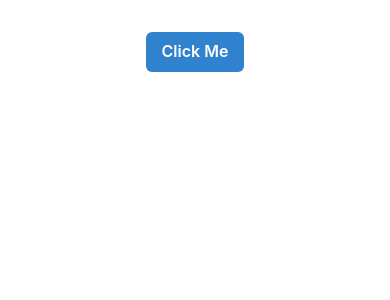
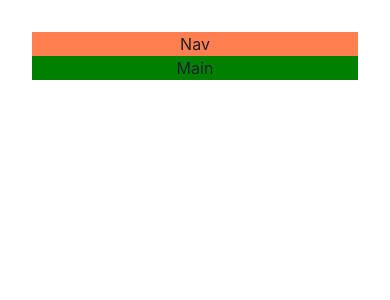
Before and after one commit to abelmore33/Vidly, a React (Vite) app: page / in a window 390 px wide. Shown: the top 300 px of the page. Built offline with nearby package versions, Linux system fonts and the light colour scheme.

Commit message:
Added responsive layout

```diff
--- a/src/App.tsx
+++ b/src/App.tsx
@@ -1,5 +1,5 @@
 import { useState } from "react";
-import { Button } from "@chakra-ui/react";
+import { Grid, GridItem, Show } from "@chakra-ui/react";
 
 import "./App.css";
 
@@ -7,9 +7,26 @@
   const [count, setCount] = useState(0);
 
   return (
-    <div className="App">
-      <Button colorScheme="blue">Click Me</Button>
-    </div>
+    <>
+      <Grid
+        templateAreas={{
+          base: `"nav" "main" `,
+          lg: `"nav nav" "aside main" `,
+        }}
+      >
+        <GridItem area="nav" bg="coral">
+          Nav
+        </GridItem>
+        <Show above="lg">
+          <GridItem area="aside" bg="gold">
+            Aside
+          </GridItem>
+        </Show>
+        <GridItem area="main" bg="green">
+          Main
+        </GridItem>
+      </Grid>
+    </>
   );
 }
 
```
